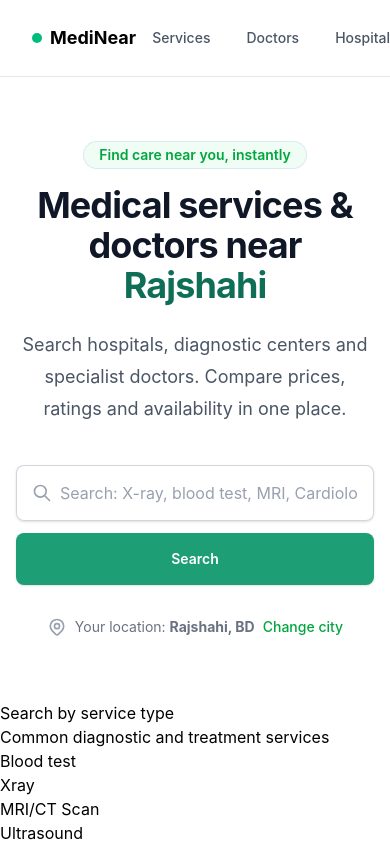
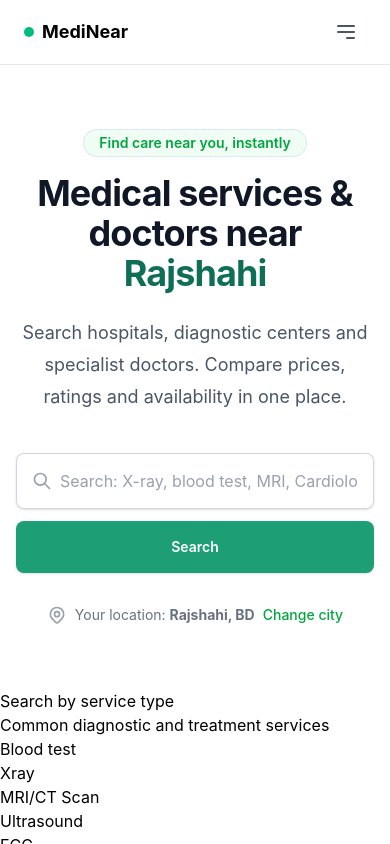
Before and after one commit to bluesand019/MediNear, a React app: page / in a window 390 px wide. Shown: the top 844 px of the page. Built offline with nearby package versions, Linux system fonts and the light colour scheme; the HTML template or start-up script is replaced by a standard one.

Commit message:
Added collapsible hamburger menu in the navbar

```diff
--- a/src/components/layout/Navbar.jsx
+++ b/src/components/layout/Navbar.jsx
@@ -1,18 +1,24 @@
 import { Outlet, useLocation } from "react-router";
 import { useRef, useEffect, useState } from "react";
 import { Link } from "react-router";
-import { motion } from "framer-motion";
+import { motion, AnimatePresence } from "framer-motion";
 
 export default function Root() {
   const location = useLocation();
   const navRef = useRef(null);
   const [navHeight, setNavHeight] = useState(64);
+  const [isMenuOpen, setIsMenuOpen] = useState(false);
 
   useEffect(() => {
     if (navRef.current) {
       setNavHeight(navRef.current.offsetHeight);
     }
   }, []);
+
+  // Close menu when location changes
+  useEffect(() => {
+    setIsMenuOpen(false);
+  }, [location]);
 
   const mainLinks = [
     { label: "Services", href: "/service-search" },
@@ -27,7 +33,7 @@ export default function Root() {
         ref={navRef}
         className="fixed top-0 left-0 right-0 z-[9999] bg-white border-b border-gray-200"
       >
-        <nav className="grid grid-cols-[1fr_auto_1fr] items-center px-8 py-3 max-w-7xl mx-auto">
+        <nav className="flex items-center justify-between lg:grid lg:grid-cols-[1fr_auto_1fr] px-6 py-3 max-w-7xl mx-auto">
           <Link
             to="/"
             className="flex items-center gap-2 no-underline text-black font-bold text-lg"
@@ -36,16 +42,14 @@ export default function Root() {
             MediNear
           </Link>
 
-          {/* Center - Nav Links */}
-          <ul className="flex gap-1 list-none m-0 p-0 relative">
+          <ul className="hidden lg:flex gap-1 list-none m-0 p-0 relative">
             {mainLinks.map(({ label, href }) => {
               const isActive = location.pathname === href;
-
               return (
                 <li key={href} className="relative">
                   <Link
                     to={href}
-                    className={`relative block px-4 py-2 no-underline text-sm font-medium transition-colors duration-200 z-10 ${
+                    className={`relative block px-4 py-2 no-underline text-sm font-medium transition-colors z-10 ${
                       isActive
                         ? "text-white"
                         : "text-gray-600 hover:text-gray-900"
@@ -56,11 +60,6 @@ export default function Root() {
                       <motion.div
                         layoutId="nav-pill"
                         className="absolute inset-0 bg-[#0F6E56] rounded-full -z-10"
-                        transition={{
-                          type: "spring",
-                          stiffness: 380,
-                          damping: 30,
-                        }}
                       />
                     )}
                   </Link>
@@ -69,25 +68,92 @@ export default function Root() {
             })}
           </ul>
 
-          {/* Right - Auth Links */}
-          <div className="flex items-center justify-end gap-2">
+          <div className="flex items-center justify-end gap-4">
+            <div className="hidden lg:flex items-center gap-2">
               <Link
                 to="/login"
-              className="px-4 py-1.5 no-underline text-sm font-medium text-gray-600 hover:text-gray-900"
+                className="px-4 py-1.5 text-sm font-medium text-gray-600"
               >
                 Log in
               </Link>
               <Link
                 to="/register"
-              className="px-4.5 py-1.5 rounded-lg no-underline text-sm font-medium text-emerald-500 border-1.5 border-emerald-500 hover:bg-emerald-50 transition-colors"
+                className="px-4.5 py-1.5 rounded-lg text-sm font-medium text-emerald-500 border-2 border-emerald-500 hover:bg-emerald-50"
               >
                 Sign up
               </Link>
             </div>
+
+            <button
+              onClick={() => setIsMenuOpen(!isMenuOpen)}
+              className="lg:hidden p-2 text-gray-600 hover:bg-gray-100 rounded-md"
+            >
+              <svg
+                className="h-6 w-6"
+                fill="none"
+                viewBox="0 0 24 24"
+                stroke="currentColor"
+              >
+                {isMenuOpen ? (
+                  <path
+                    strokeLinecap="round"
+                    strokeLinejoin="round"
+                    strokeWidth={2}
+                    d="M6 18L18 6M6 6l12 12"
+                  />
+                ) : (
+                  <path
+                    strokeLinecap="round"
+                    strokeLinejoin="round"
+                    strokeWidth={2}
+                    d="M4 6h16M4 12h16m-7 6h7"
+                  />
+                )}
+              </svg>
+            </button>
+          </div>
         </nav>
+
+        {/* Mobile Menu Overlay */}
+        <AnimatePresence>
+          {isMenuOpen && (
+            <motion.div
+              initial={{ opacity: 0, height: 0 }}
+              animate={{ opacity: 1, height: "auto" }}
+              exit={{ opacity: 0, height: 0 }}
+              className="lg:hidden bg-white border-t border-gray-100 overflow-hidden"
+            >
+              <div className="flex flex-col p-6 gap-4">
+                {mainLinks.map(({ label, href }) => (
+                  <Link
+                    key={href}
+                    to={href}
+                    className={`text-lg font-medium ${location.pathname === href ? "text-emerald-600" : "text-gray-600"}`}
+                  >
+                    {label}
+                  </Link>
+                ))}
+                <hr className="border-gray-100" />
+                <div className="flex flex-col gap-3">
+                  <Link
+                    to="/login"
+                    className="w-full py-3 text-center font-medium text-gray-600 bg-gray-50 rounded-lg"
+                  >
+                    Log in
+                  </Link>
+                  <Link
+                    to="/register"
+                    className="w-full py-3 text-center font-medium text-white bg-emerald-500 rounded-lg"
+                  >
+                    Sign up
+                  </Link>
+                </div>
+              </div>
+            </motion.div>
+          )}
+        </AnimatePresence>
       </header>
 
-      {/* Main Content Spacer */}
       <main style={{ marginTop: navHeight }}>
         <Outlet />
       </main>
```
Lines whose indentation alone changed are shown as unchanged.
